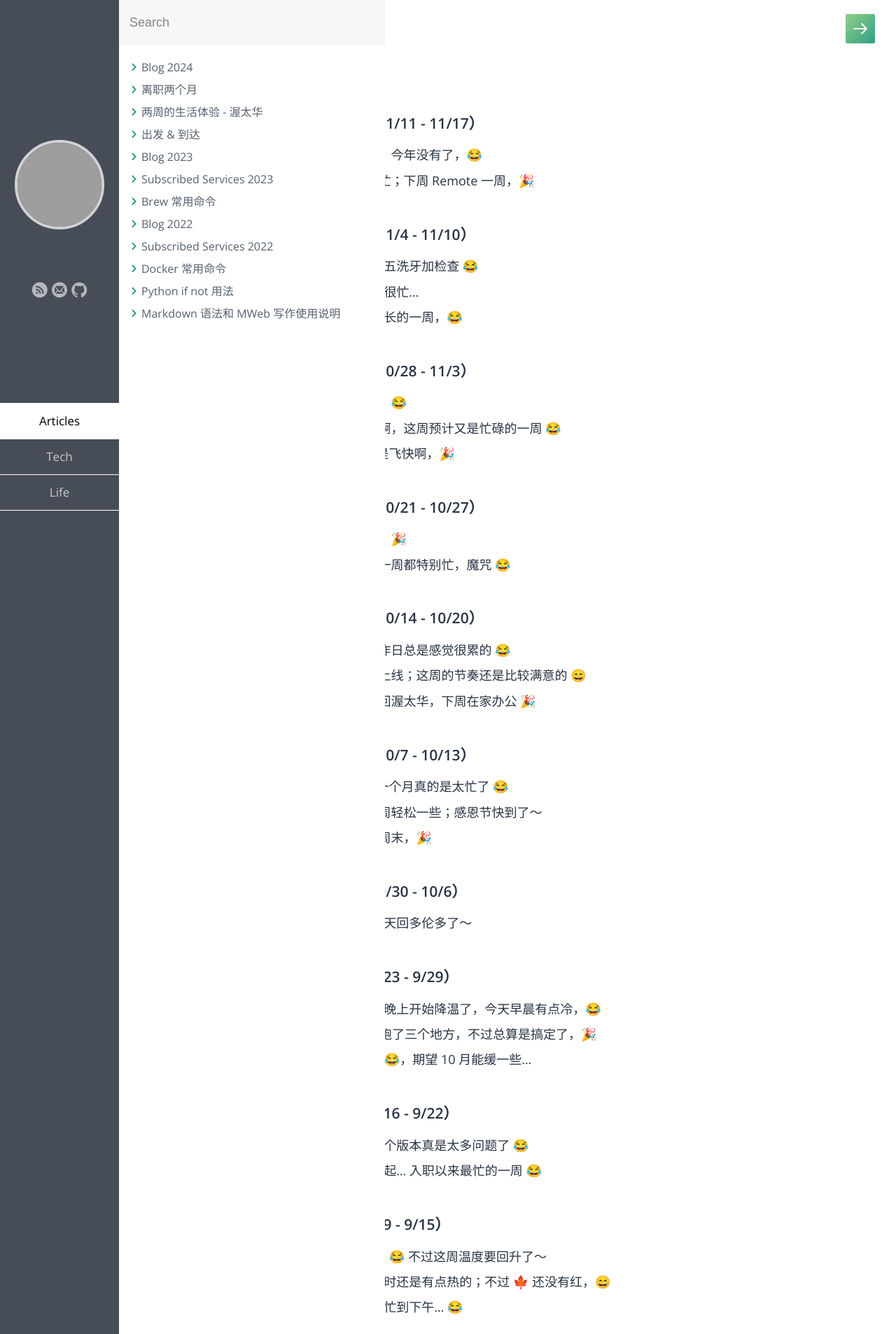
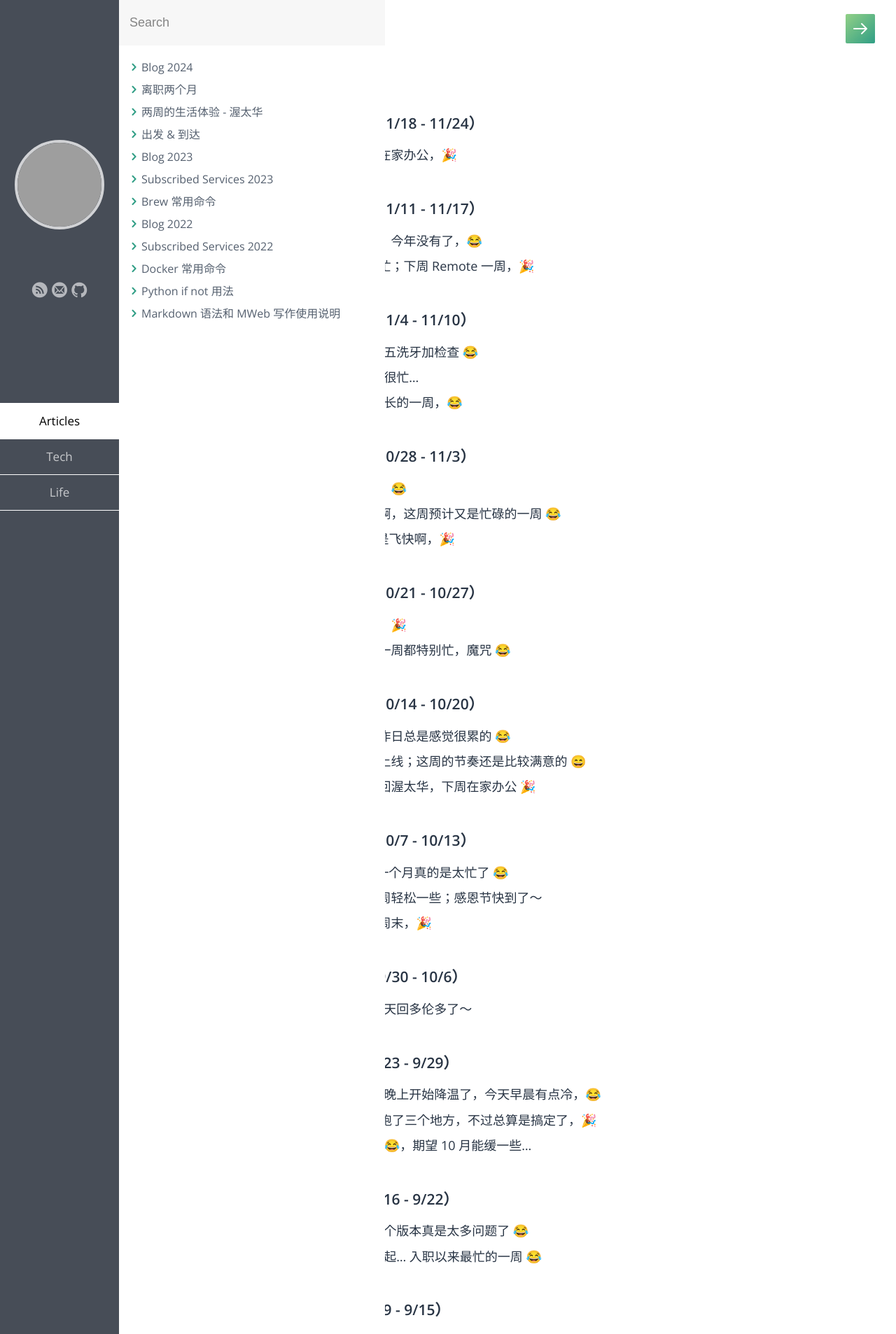
Before and after one commit to samxupeiran/samxupeiran.github.io, a Jekyll site: the page built from _posts/life/2024-01-02-my-blog.md, in a window 1280 px wide. Shown: the top 1907 px of the page at 70% size. Built offline with Jekyll 4.4.1, drawn with Linux system fonts in a browser that asks for light colours; some web fonts are replaced; some of the changed text lies outside the part shown; grey boxes are pictures that could not be loaded.

Commit message:
feat: add weekly blog 11/18

```diff
--- a/_posts/life/2024-01-02-my-blog.md
+++ b/_posts/life/2024-01-02-my-blog.md
@@ -5,6 +5,9 @@ category: Life
 tags: Blog
 ---
 
+
+- ### 2024 年 11 月 第 4 周（11/18 - 11/24）
+     - 11/18 这周降温了；这周在家办公，🎉
 
 - ### 2024 年 11 月 第 3 周（11/11 - 11/17）
      - 11/11 往年双十一各种抢，今年没有了，😂
```
